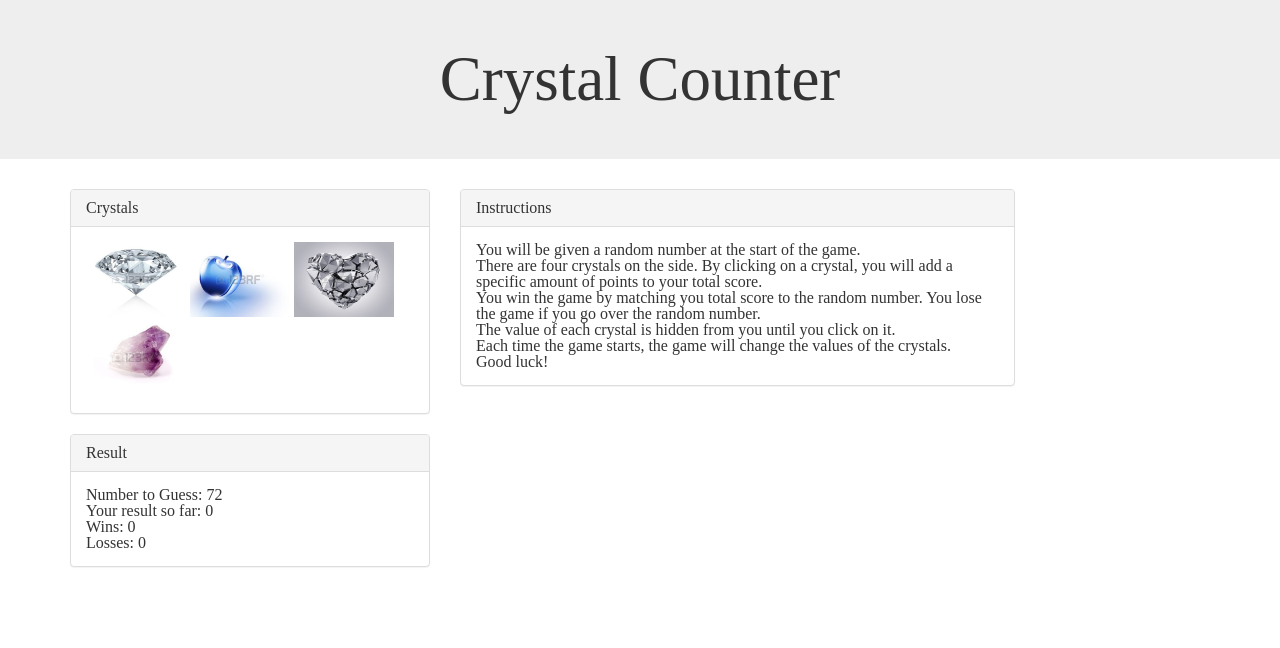
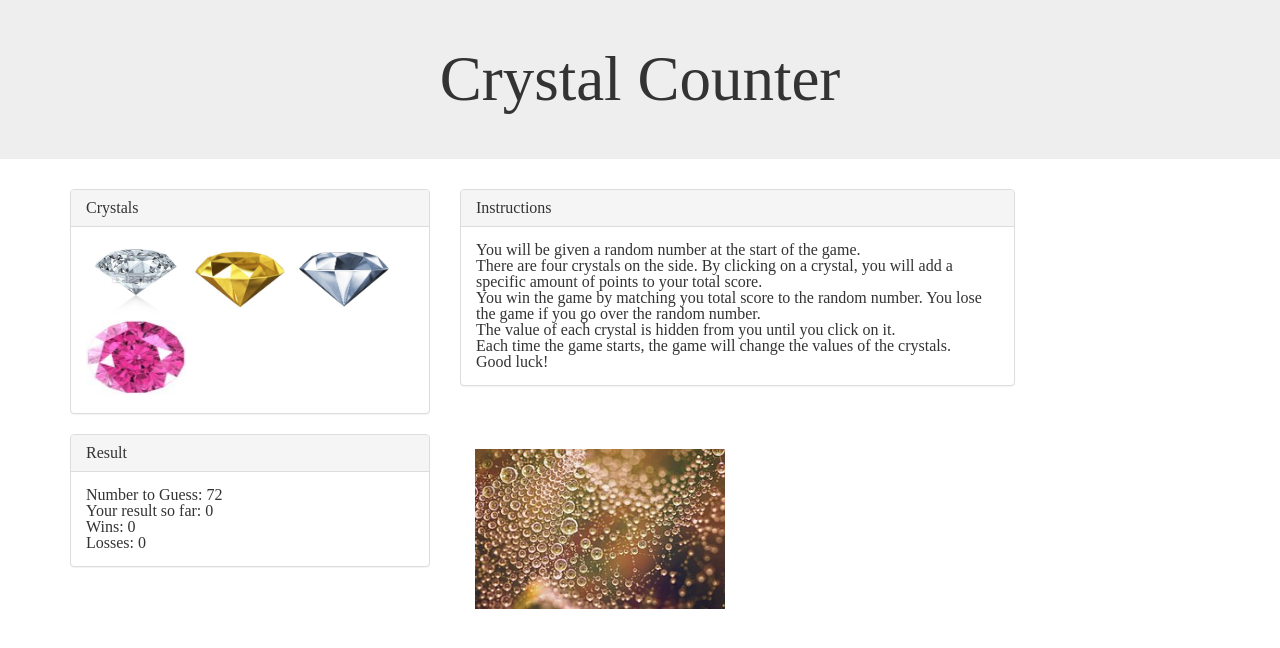
Before and after one commit to amreetac/week-4-game, a PHP site: page / in a window 1280 px wide. Shown: the top 648 px of the page. Run offline with PHP 8.4, Linux system fonts and the light colour scheme.

Commit message:
Added different pictures

```diff
--- a/assets/css/style.css
+++ b/assets/css/style.css
@@ -2,28 +2,13 @@
 	background-image: url("file:///C:/Users/amree/Desktop/Bootcamp/Week4/week-4-game/assets/css/assets/images/dew-drops.jpg");
 }
 
-img {
-    border-radius: 50%;
+
+.btTxt_submit {
+	width: 100px;
+	}
+
+.btTxt_submit:hover {
+	-moz-box-shadow: 0 0 10px #ccc;
+	-webkit-box-shadow: 0 0 10px #ccc;
+	box-shadow: 0 0 10px #ccc;
 }
-
-#button5 {
- width: 100px;
- margin: 0 auto;
-}
-
-#button5 img {
- margin: 20px;
- border: 5px solid #eee;
- -webkit-box-shadow: 4px 4px 4px rgba(0,0,0,0.2);
- -moz-box-shadow: 4px 4px 4px rgba(0,0,0,0.2);
- box-shadow: 4px 4px 4px rgba(0,0,0,0.2);
- -webkit-transition: all 0.5s ease-out;
- -moz-transition: all 0.5s ease;
- -o-transition: all 0.5s ease;
-}
-
-#button5 img:hover {
- -webkit-transform: rotate(-7deg);
- -moz-transform: rotate(-7deg);
- -o-transform: rotate(-7deg);
-}
--- a/index.html
+++ b/index.html
@@ -33,10 +33,10 @@
 
                 <div class="panel-body">
 
-                            <input type="image" value=0 class="btTxt submit"  id="button5" src="assets/images/crystal1.jpg" alt="button1" style="width:100px;height:75px;"/>
-                            <input type="image" value=1 class="btTxt submit"  id="button5" src="assets/images/crystal2.jpg" alt="button1" style="width:100px;height:75px;"/>
-                            <input type="image" value=2 class="btTxt submit"  id="button5" src="assets/images/crystal3.jpg" alt="button1" style="width:100px;height:75px;"/>
-                            <input type="image" value=3 class="btTxt submit"  id="button5" src="assets/images/crystal4.jpg" alt="button1" style="width:100px;height:75px;"/>
+                            <input type="image" value=0 class="btTxt_submit"  id="button5" src="assets/images/crystal1.jpg" alt="button1" style="width:100px;height:75px;"/>
+                            <input type="image" value=1 class="btTxt_submit"  id="button5" src="assets/images/crystal2.jpg" alt="button1" style="width:100px;height:75px;"/>
+                            <input type="image" value=2 class="btTxt_submit"  id="button5" src="assets/images/crystal3.jpg" alt="button1" style="width:100px;height:75px;"/>
+                            <input type="image" value=3 class="btTxt_submit"  id="button5" src="assets/images/crystal4.jpg" alt="button1" style="width:100px;height:75px;"/>
 
 
 
@@ -100,8 +100,18 @@
                 </div>
             </div>
         </div>
+
+         <div class="col-lg-8">
+
+                <div class="panel-body">
+                    <img src="assets/images/dew-drops.jpg" alt="Mountain View" style="width:250px;height:160px;">
+                </div>
+        </div>
     </div>
-</div>
+    </div>
+
+
+
 
 <script type="text/javascript">
 $(document).ready(function(){
```
Also changed, not shown: assets/images/crystal2.jpg, assets/images/crystal3.jpg, assets/images/crystal4.jpg.
